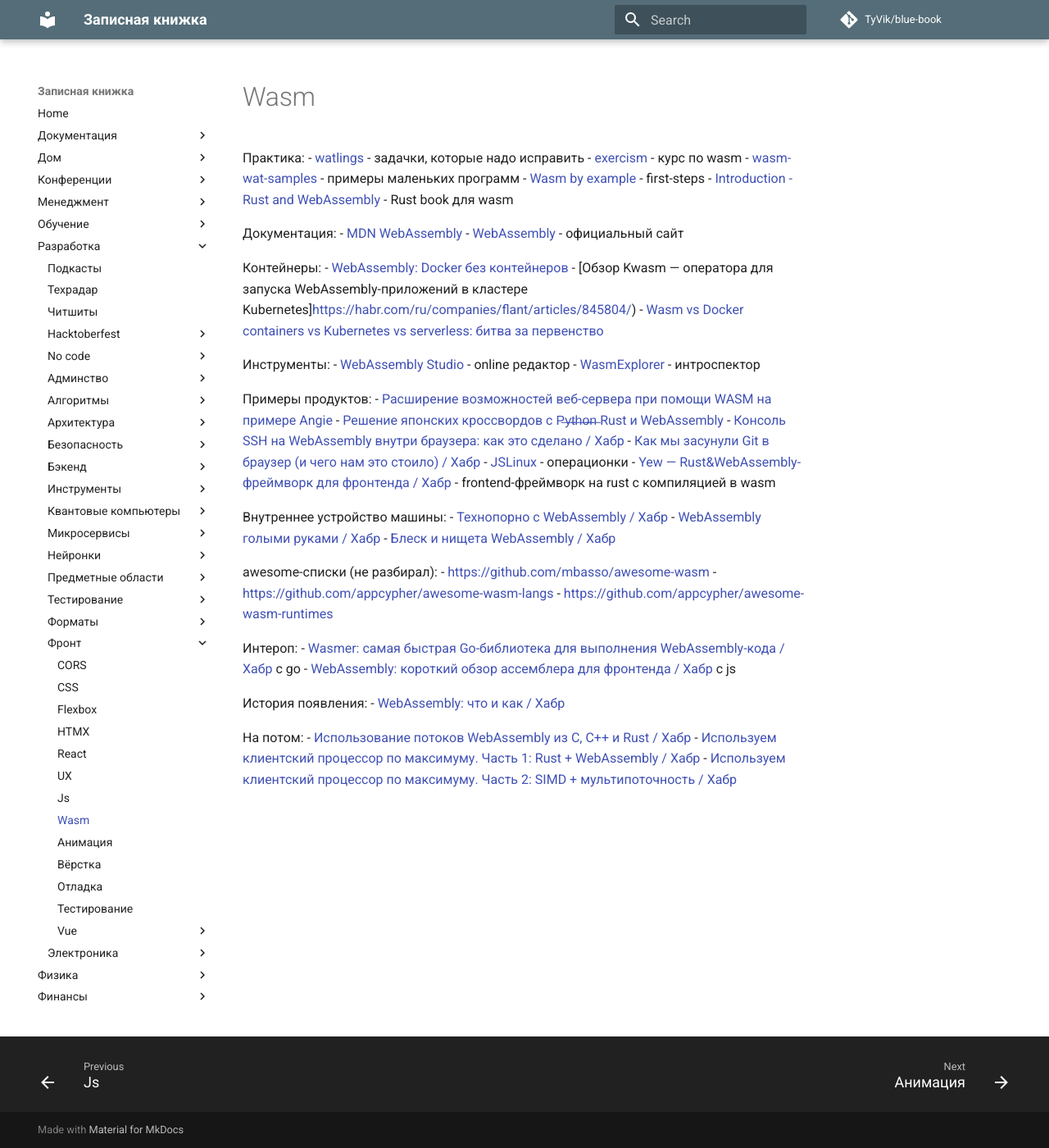
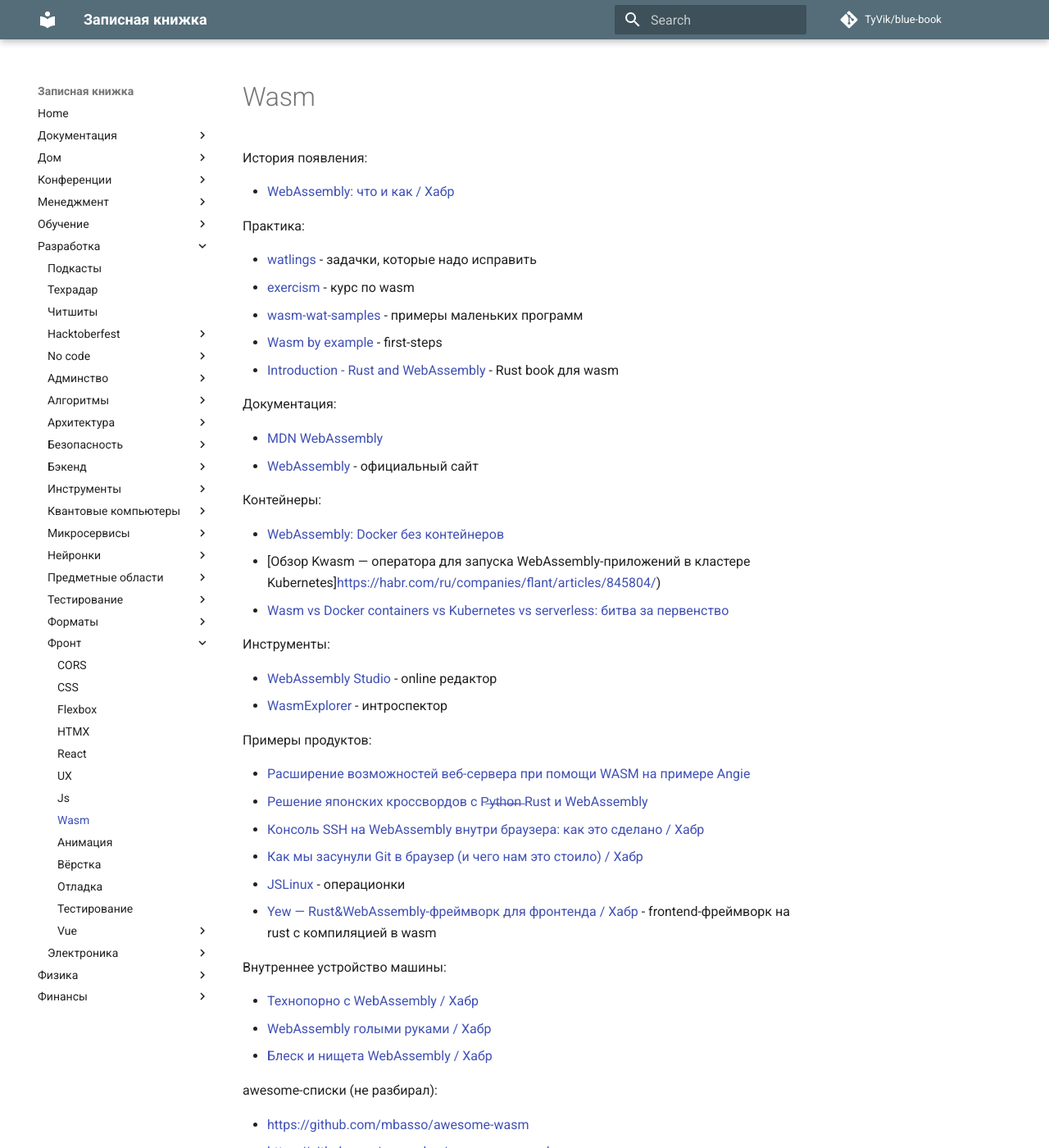
Before and after one commit to TyVik/blue-book, an MkDocs documentation site: the page built from docs/Разработка/Фронт/wasm.md, in a window 1280 px wide and 1400 px high. Shown: the whole window at 82% size. Built offline with MkDocs 1.6.1 and Material for MkDocs 9.7.7, drawn with Linux system fonts in a browser that asks for light colours; comment, search, counter and statistics services are not loaded; part of the change alters nothing that is shown.

```diff
--- a/docs/Разработка/Фронт/wasm.md
+++ b/docs/Разработка/Фронт/wasm.md
@@ -1,4 +1,9 @@
+История появления:
+
+- [WebAssembly: что и как / Хабр](https://habr.com/ru/articles/475778/)
+
 Практика:
+
 - [watlings](https://github.com/EmNudge/watlings) - задачки, которые надо исправить
 - [exercism](https://exercism.org/tracks/wasm) - курс по wasm
 - [wasm-wat-samples](https://github.com/eliben/wasm-wat-samples/) - примеры маленьких программ
@@ -6,19 +11,23 @@
 - [Introduction - Rust and WebAssembly](https://rustwasm.github.io/docs/book/) - Rust book для wasm
 
 Документация:
+
 - [MDN WebAssembly](https://developer.mozilla.org/ru/docs/WebAssembly/)
 - [WebAssembly](https://webassembly.github.io/spec/core/intro/index.html) - официальный сайт
 
 Контейнеры:
+
 - [WebAssembly: Docker без контейнеров](https://habr.com/ru/companies/flant/articles/734678/)
 - [Обзор Kwasm — оператора для запуска WebAssembly-приложений в кластере Kubernetes]https://habr.com/ru/companies/flant/articles/845804/)
 - [Wasm vs Docker containers vs Kubernetes vs serverless: битва за первенство](https://habr.com/ru/companies/flant/articles/796857/)
 
 Инструменты:
+
 - [WebAssembly Studio](https://webassembly-studio.kamenokosoft.com/) - online редактор
 - [WasmExplorer](https://mbebenita.github.io/WasmExplorer/) - интроспектор
 
 Примеры продуктов:
+
 - [Расширение возможностей веб-сервера при помощи WASM на примере Angie](https://habr.com/ru/articles/898022/)
 - [Решение японских кроссвордов c P̶y̶t̶h̶o̶̶n̶ Rust и WebAssembly](https://habr.com/ru/articles/454586/)
 - [Консоль SSH на WebAssembly внутри браузера: как это сделано / Хабр](https://habr.com/ru/companies/ruvds/articles/709546/)
@@ -27,22 +36,21 @@
 - [Yew — Rust&WebAssembly-фреймворк для фронтенда / Хабр](https://habr.com/ru/companies/jugru/articles/422253/) - frontend-фреймворк на rust с компиляцией в wasm
 
 Внутреннее устройство машины:
+
 - [Технопорно с WebAssembly / Хабр](https://habr.com/ru/articles/345450/)
 - [WebAssembly голыми руками / Хабр](https://habr.com/ru/articles/901976/)
 - [Блеск и нищета WebAssembly / Хабр](https://habr.com/ru/companies/pt/articles/845624/)
 
 awesome-списки (не разбирал):
+
 - https://github.com/mbasso/awesome-wasm
 - https://github.com/appcypher/awesome-wasm-langs
 - https://github.com/appcypher/awesome-wasm-runtimes
 
 Интероп:
+
 - [Wasmer: самая быстрая Go-библиотека для выполнения WebAssembly-кода / Хабр](https://habr.com/ru/companies/ruvds/articles/454518/-) с go
 - [WebAssembly: короткий обзор ассемблера для фронтенда / Хабр](https://habr.com/ru/companies/vk/articles/775852/) с js
-
-История появления:
-- [WebAssembly: что и как / Хабр](https://habr.com/ru/articles/475778/)
-
 
 На потом:
 - [Использование потоков WebAssembly из C, C++ и Rust / Хабр](https://habr.com/ru/companies/ruvds/articles/569578/)
```
